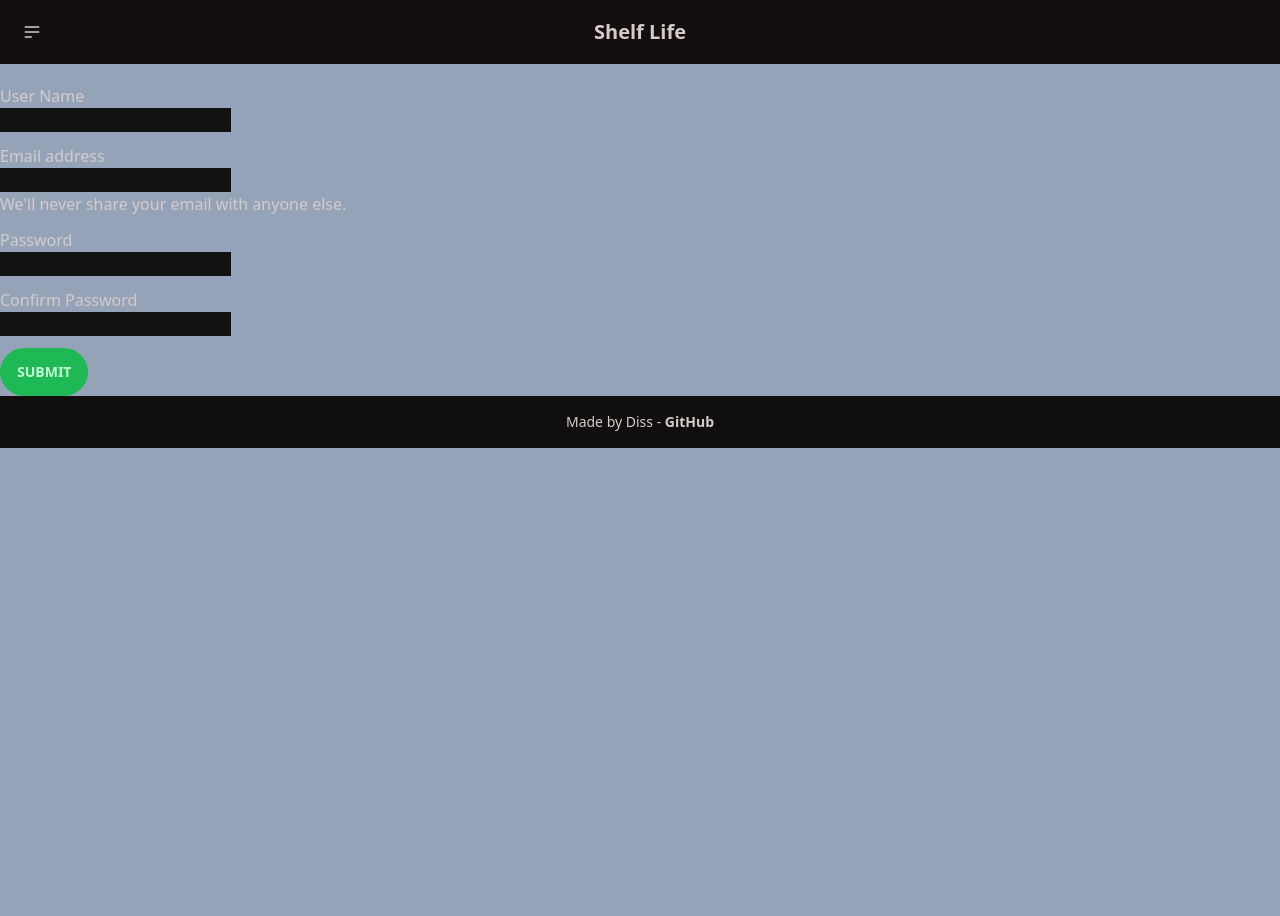
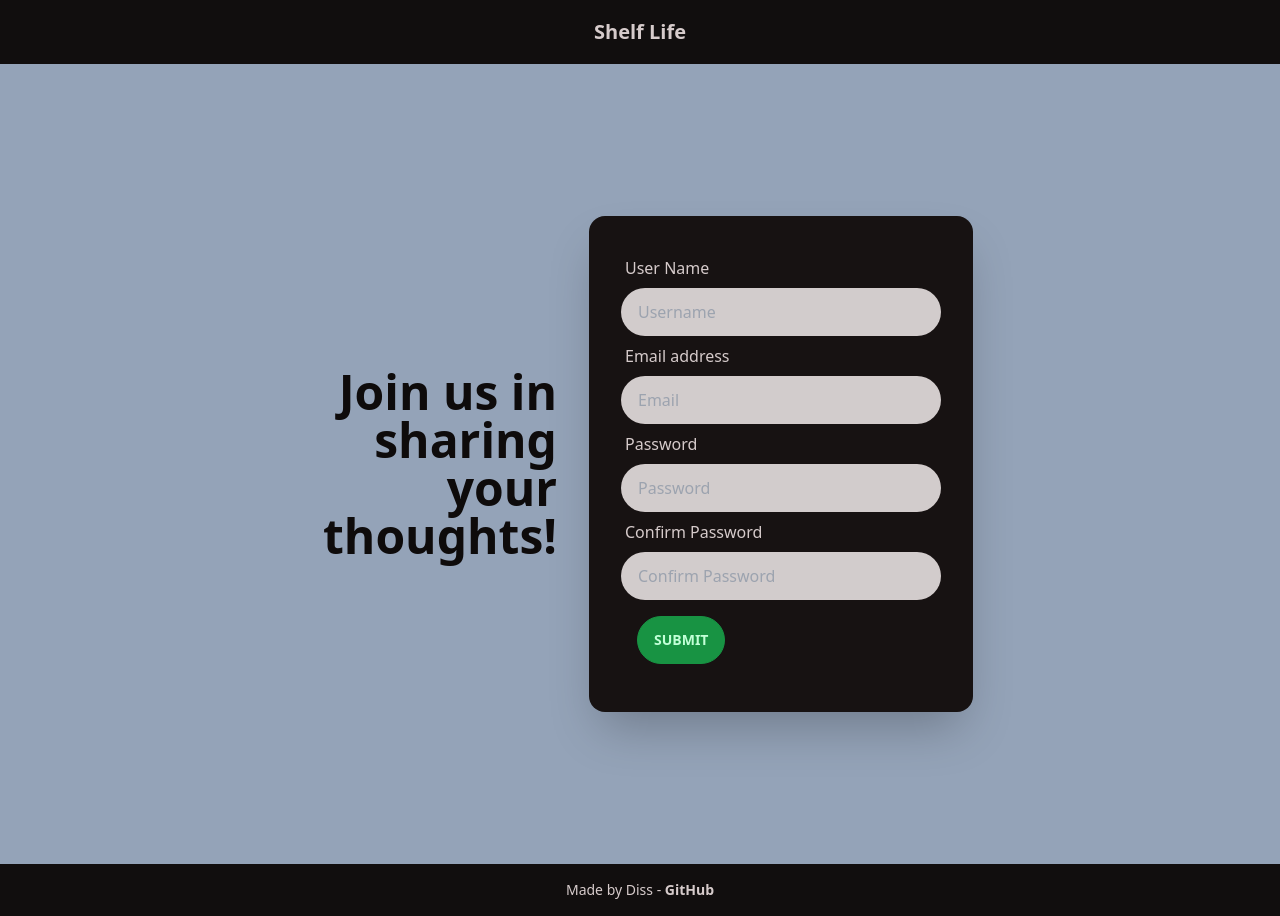
Before and after one commit to Dissurender/shelf-life, a Node server app: page /signup in a window 1280 px wide. Before the commit the page ends 448 px from the top, so only its background shows below. Run offline with Node 20, Linux system fonts and the light colour scheme; style sheets or scripts are compiled from the project's sources; some libraries are stand-ins or nearby versions.

Commit message:
login and signup ui

```diff
--- a/controllers/auth.js
+++ b/controllers/auth.js
@@ -4,7 +4,7 @@ const User = require('../models/User');
 
 exports.getLogin = (req, res) => {
     if (req.user) {
-        return res.redirect('/todos');
+        return res.redirect('/profile');
     }
     res.render('login', {
         title: 'Login',
@@ -39,7 +39,7 @@ exports.postLogin = (req, res, next) => {
                 return next(err);
             }
             req.flash('success', { msg: 'Success! You are logged in.' });
-            res.redirect(req.session.returnTo || '/todos');
+            res.redirect(req.session.returnTo || '/profile');
         });
     })(req, res, next);
 };
@@ -59,7 +59,7 @@ exports.logout = (req, res) => {
 
 exports.getSignup = (req, res) => {
     if (req.user) {
-        return res.redirect('/todos');
+        return res.redirect('/profile');
     }
     res.render('signup', {
         title: 'Create Account',
@@ -111,7 +111,7 @@ exports.postSignup = (req, res, next) => {
                     if (err) {
                         return next(err);
                     }
-                    res.redirect('/todos');
+                    res.redirect('/profile');
                 });
             });
         }
--- a/views/book.ejs
+++ b/views/book.ejs
@@ -21,7 +21,7 @@
           >
             <button class="btn btn-primary fa fa-trash" type="submit"></button>
           </form>
-            <%}%>
+          <% } %>
         </div>
       </div>
       <div class="col-3 mt-5">
@@ -60,5 +60,3 @@
   </div>
 
 <%- include('partials/footer') -%>
-  </body>
-</html>
--- a/views/partials/header.ejs
+++ b/views/partials/header.ejs
@@ -5,15 +5,16 @@
         <meta http-equiv="X-UA-Compatible" content="IE=edge" />
         <meta name="viewport" content="width=device-width, initial-scale=1.0" />
         <title>Shelf Life</title>
+        <link rel="icon" type="image/png" href="favicon.png" />
         <link
-      rel="icon"
-      type="image/png"
-      href="favicon.png"
+            href="https://cdn.jsdelivr.net/npm/daisyui@2.31.0/dist/full.css"
+            rel="stylesheet"
+            type="text/css"
         />
-    <link href="https://cdn.jsdelivr.net/npm/daisyui@2.31.0/dist/full.css" rel="stylesheet" type="text/css" />
         <script src="https://cdn.tailwindcss.com"></script>
         <link rel="stylesheet" href="/css/style.css" />
     </head>
     <body class="flow w-full h-screen bg-slate-400">
-
         <%- include('./navbar') -%>
+    </body>
+</html>
--- a/views/partials/navbar.ejs
+++ b/views/partials/navbar.ejs
@@ -1,27 +1,71 @@
-<div class="navbar bg-base-300">
+<div class="navbar bg-neutral">
     <div class="navbar-start">
-      <div class="dropdown">
+        <!-- <div class="dropdown">
             <label tabindex="0" class="btn btn-ghost btn-circle">
-          <svg xmlns="http://www.w3.org/2000/svg" class="h-5 w-5" fill="none" viewBox="0 0 24 24" stroke="currentColor"><path stroke-linecap="round" stroke-linejoin="round" stroke-width="2" d="M4 6h16M4 12h16M4 18h7" /></svg>
+                <svg
+                    xmlns="http://www.w3.org/2000/svg"
+                    class="h-5 w-5"
+                    fill="none"
+                    viewBox="0 0 24 24"
+                    stroke="currentColor"
+                >
+                    <path
+                        stroke-linecap="round"
+                        stroke-linejoin="round"
+                        stroke-width="2"
+                        d="M4 6h16M4 12h16M4 18h7"
+                    />
+                </svg>
             </label>
-        <ul tabindex="0" class="menu menu-compact dropdown-content mt-3 p-2 shadow bg-base-100 rounded-box w-52">
+            <ul
+                tabindex="0"
+                class="menu menu-compact dropdown-content mt-3 p-2 shadow bg-base-100 rounded-box w-52"
+            >
                 <li><a href="/">Home</a></li>
                 <li><a href="/profile">Profile</a></li>
                 <li><a href="/recommend">Recommend</a></li>
             </ul>
-      </div>
+        </div> -->
     </div>
     <div class="navbar-center">
-      <a class="btn btn-ghost normal-case text-xl">Shelf Life</a>
+        <a href="/" class="btn btn-ghost normal-case text-xl">Shelf Life</a>
     </div>
     <div class="navbar-end">
         <!-- <button class="btn btn-ghost btn-circle">
-        <svg xmlns="http://www.w3.org/2000/svg" class="h-5 w-5" fill="none" viewBox="0 0 24 24" stroke="currentColor"><path stroke-linecap="round" stroke-linejoin="round" stroke-width="2" d="M21 21l-6-6m2-5a7 7 0 11-14 0 7 7 0 0114 0z" /></svg>
+            <svg
+                xmlns="http://www.w3.org/2000/svg"
+                class="h-5 w-5"
+                fill="none"
+                viewBox="0 0 24 24"
+                stroke="currentColor"
+            >
+                <path
+                    stroke-linecap="round"
+                    stroke-linejoin="round"
+                    stroke-width="2"
+                    d="M21 21l-6-6m2-5a7 7 0 11-14 0 7 7 0 0114 0z"
+                />
+            </svg>
         </button>
         <button class="btn btn-ghost btn-circle">
             <div class="indicator">
-          <svg xmlns="http://www.w3.org/2000/svg" class="h-5 w-5" fill="none" viewBox="0 0 24 24" stroke="currentColor"><path stroke-linecap="round" stroke-linejoin="round" stroke-width="2" d="M15 17h5l-1.405-1.405A2.032 2.032 0 0118 14.158V11a6.002 6.002 0 00-4-5.659V5a2 2 0 10-4 0v.341C7.67 6.165 6 8.388 6 11v3.159c0 .538-.214 1.055-.595 1.436L4 17h5m6 0v1a3 3 0 11-6 0v-1m6 0H9" /></svg>
-          <span class="badge badge-xs badge-primary indicator-item"></span>
+                <svg
+                    xmlns="http://www.w3.org/2000/svg"
+                    class="h-5 w-5"
+                    fill="none"
+                    viewBox="0 0 24 24"
+                    stroke="currentColor"
+                >
+                    <path
+                        stroke-linecap="round"
+                        stroke-linejoin="round"
+                        stroke-width="2"
+                        d="M15 17h5l-1.405-1.405A2.032 2.032 0 0118 14.158V11a6.002 6.002 0 00-4-5.659V5a2 2 0 10-4 0v.341C7.67 6.165 6 8.388 6 11v3.159c0 .538-.214 1.055-.595 1.436L4 17h5m6 0v1a3 3 0 11-6 0v-1m6 0H9"
+                    />
+                </svg>
+                <span
+                    class="badge badge-xs badge-primary indicator-item"
+                ></span>
             </div>
         </button> -->
     </div>
--- a/views/signup.ejs
+++ b/views/signup.ejs
@@ -1,42 +1,79 @@
 <%- include('partials/header') -%>
-  <body>
-    <main class="container">
-        <div class="row justify-content-center">
-            <section class="col-6 mt-5">
-                <% if (locals.messages.errors) { %>
-                    <% messages.errors.forEach( el => { %>
-                        <div class="alert alert-danger"><%= el.msg %></div>
-                    <% }) %>
-                <% } %>
-                <% if (locals.messages.info) { %>
-                    <% messages.info.forEach( el => { %>
-                        <div class="alert alert-info"><%= el.msg %></div>
-                    <% }) %>
-                <% } %>
+
+<div class="mx-auto w-1/3">
+    <% if (locals.messages.errors) { %> <% messages.errors.forEach( el => { %>
+    <div class="alert alert-error my-2"><%= el.msg %></div>
+    <% }) %> <% } %> <% if (locals.messages.info) { %> <% messages.info.forEach(
+    el => { %>
+    <div class="alert alert-info my-2"><%= el.msg %></div>
+    <% }) %> <% } %>
+</div>
+
+<div class="hero w-full min-h-screen bg-inherit px-8 mx-auto">
+    <div class="hero-content flex-col lg:flex-row w-1/2">
+        <div class="text-center lg:text-right px-4">
+            <h1 class="text-5xl font-bold text-neutral-focus">
+                Join us in sharing your thoughts!
+            </h1>
+        </div>
+        <div class="card flex-shrink-0 w-full max-w-sm shadow-2xl bg-base-100">
+            <div class="card-body">
                 <form action="/signup" method="POST">
-                    <div class="mb-3">
-                        <label for="userName" class="form-label">User Name</label>
-                        <input type="text" class="form-control" id="userName" name="userName">
-                      </div>
-                    <div class="mb-3">
-                      <label for="exampleInputEmail1" class="form-label">Email address</label>
-                      <input type="email" class="form-control" id="exampleInputEmail1" aria-describedby="emailHelp" name="email">
-                      <div id="emailHelp" class="form-text">We'll never share your email with anyone else.</div>
+                    <div class="form-control">
+                        <label for="userName" class="label">User Name</label>
+                        <input
+                            type="text"
+                            class="form-control input input-bordered bg-neutral-content text-secondary-content"
+                            id="userName"
+                            name="userName"
+                            placeholder="Username"
+                        />
                     </div>
-                    <div class="mb-3">
-                      <label for="password" class="form-label">Password</label>
-                      <input type="password" class="form-control" id="password" name="password">
+                    <div class="form-control">
+                        <label for="exampleInputEmail1" class="label"
+                            >Email address</label
+                        >
+                        <input
+                            type="email"
+                            class="form-control input input-bordered bg-neutral-content text-secondary-content"
+                            id="exampleInputEmail1"
+                            aria-describedby="emailHelp"
+                            name="email"
+                            placeholder="Email"
+                        />
                     </div>
-                    <div class="mb-3">
-                        <label for="confirmPassword" class="form-label">Confirm Password</label>
-                        <input type="password" class="form-control" id="confirmPassword" name="confirmPassword">
-                      </div>
-                    <button type="submit" class="btn btn-primary">Submit</button>
-                  </form>
-            </section>
+                    <div class="form-control">
+                        <label for="password" class="label">Password</label>
+                        <input
+                            type="password"
+                            class="form-control input input-bordered bg-neutral-content text-secondary-content"
+                            id="password"
+                            name="password"
+                            placeholder="Password"
+                        />
+                    </div>
+                    <div class="form-control">
+                        <label for="confirmPassword" class="label"
+                            >Confirm Password</label
+                        >
+                        <input
+                            type="password"
+                            class="form-control input input-bordered bg-neutral-content text-secondary-content"
+                            id="confirmPassword"
+                            name="confirmPassword"
+                            placeholder="Confirm Password"
+                        />
+                    </div>
+                    <button
+                        type="submit"
+                        class="btn btn-primary btn-active m-4"
+                    >
+                        Submit
+                    </button>
+                </form>
+            </div>
         </div>
-    </main>
+    </div>
+</div>
 
-  <%- include('partials/footer') -%>
-  </body>
-</html>
+<%- include('partials/footer') -%>
```
Also changed, not shown: views/feed.ejs (+24 -6 lines), views/index.ejs (+6 -2 lines), views/login.ejs (+26 -28 lines), views/partials/navbarLogged.ejs (added, +44 -0 lines), views/profile.ejs (+18 -32 lines). Lines whose indentation alone changed are shown as unchanged.
